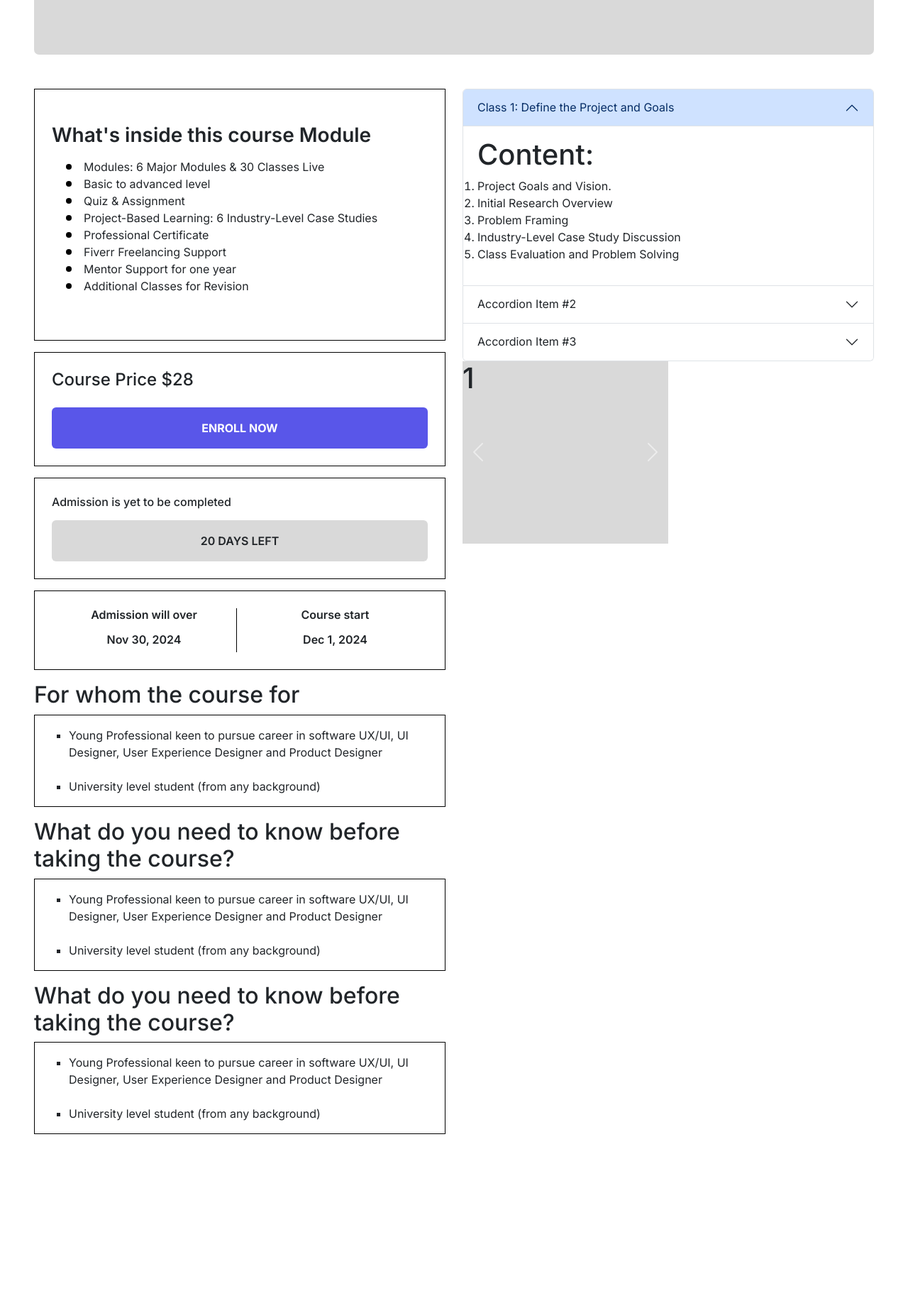
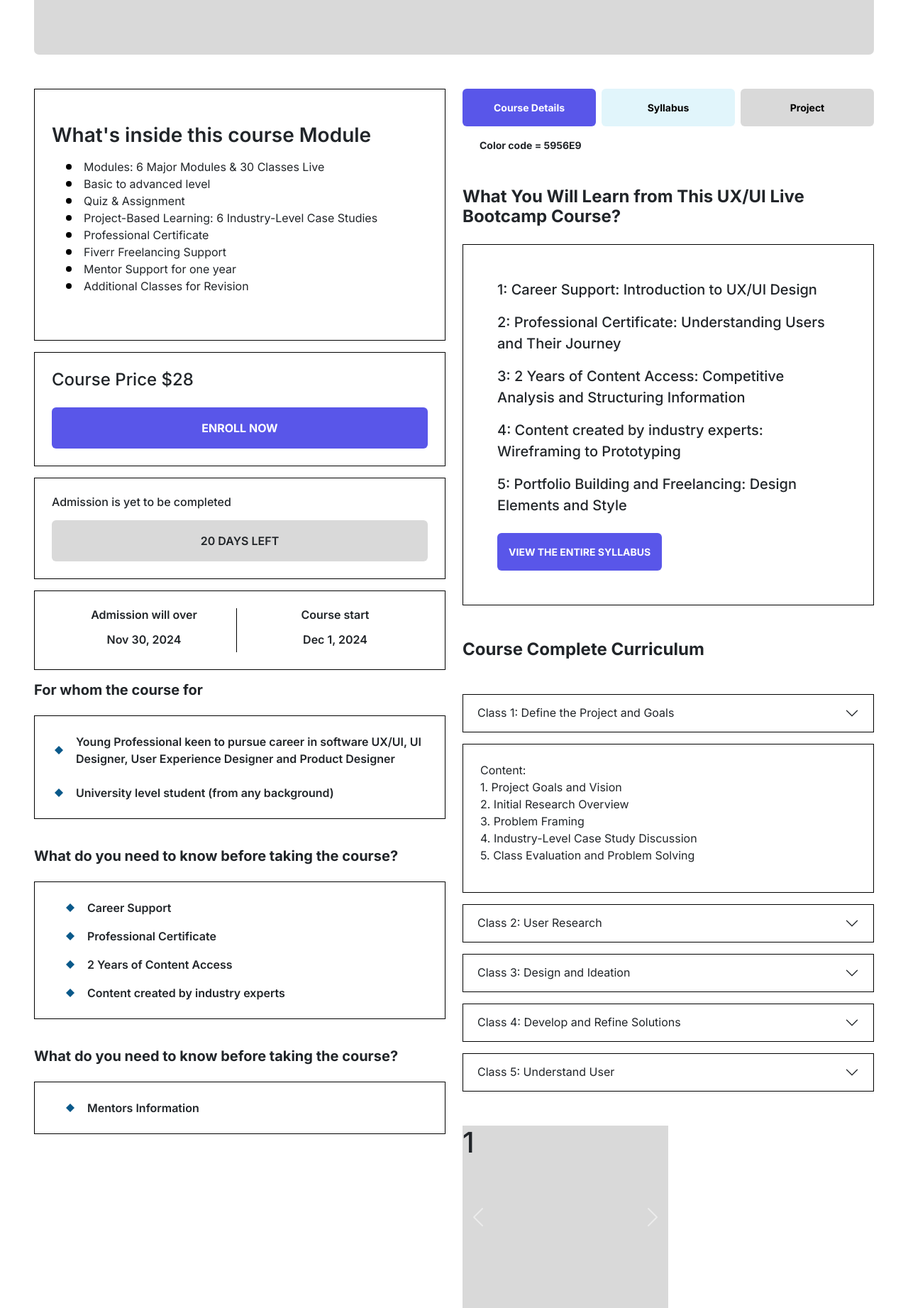
Before and after one commit to Shahriar-Samir/Nebulae-Soft-Frontend-Bootstrap, a website: page index.html in a window 1280 px wide. Shown: the part 680-2523 px from the top of the page at 71% size. Before the commit the page ends 2278 px from the top, so only its background shows below. Drawn offline with nearby package versions, Linux system fonts and the light colour scheme.

Commit message:
add: accordians

```diff
--- a/index.html
+++ b/index.html
@@ -16,7 +16,7 @@
     </div>
 
     <!-- UX/UI Live Bootcamp course -->
-    <main class="mx-5 mt-5">
+    <main class="mx-3 mx-lg-5 mt-5">
         <div class="">
             <h1 class="fw-bold fs-2">UX/UI Live Bootcamp Course</h1>
             <p class="fs-4">Master UX/UI Design from Beginner to Pro: 30 Live Classes, Real-World Projects & Freelancing Success
@@ -27,10 +27,10 @@
     <img src="./svgs/svg.svg" class="w-100"/>
 
     <!-- details section -->
-    <section class="d-flex gap-4 mt-5">
+    <section class="d-flex flex-column flex-md-row gap-4 mt-5">
 
     <!-- Left sidebar -->
-    <aside class="w-50 d-flex flex-column gap-3">
+    <aside class="aside-1 d-flex flex-column gap-3">
 
         <!-- course module details -->
         <div class="p-4 py-5 border border-black">
@@ -70,84 +70,178 @@
                 <h6 class="mt-3 fw-semibold">Dec 1, 2024</h6>
             </div>
         </div>
+
         <div class="">
-                        <h2>For whom the course for</h2>
-                        <div class="border border-black p-3 ">
-                            <ul style="list-style-type: square;" class="m-0">
-                                <li>Young Professional keen to pursue career in software UX/UI,
+            <h2 class="fs-5 fw-bold">For whom the course for</h2>
+                        <div class="border border-black px-2 py-4 mt-4">
+                            <ul  class="m-0 custom-bullets1">
+                                <li class="fw-semibold">Young Professional keen to pursue career in software UX/UI,
                                     UI Designer, User Experience Designer and Product Designer</li>
-                                <li class="mt-4">University level student (from any background)</li>
+                                <li class="mt-4 fw-semibold">University level student (from any background)</li>
                             </ul>
                         </div>
                     </div>
-                    <div class="">
-                        <h2>What do you need to know before taking the course?</h2>
-                        <div class="border border-black p-3 ">
-                            <ul style="list-style-type: square;" class="m-0">
-                                <li>Young Professional keen to pursue career in software UX/UI,
-                                    UI Designer, User Experience Designer and Product Designer</li>
-                                <li class="mt-4">University level student (from any background)</li>
+                    <div class="mt-4">
+                        <h2 class="fs-5 fw-bold">What do you need to know before taking the course?</h2>
+                        <div class="border border-black p-4 mt-4">
+                            <ul  class="m-0 custom-bullets1">
+                                <li class="fw-semibold">Career Support</li>
+                                <li class="mt-3 fw-semibold">Professional Certificate</li>
+                                <li class="mt-3 fw-semibold">2 Years of Content Access</li>
+                                <li class="mt-3 fw-semibold">Content created by industry experts</li>
                             </ul>
                         </div>
                     </div>
-                    <div class="">
-                        <h2>What do you need to know before taking the course?</h2>
-                        <div class="border border-black p-3 ">
-                            <ul style="list-style-type: square;" class="m-0">
-                                <li>Young Professional keen to pursue career in software UX/UI,
-                                    UI Designer, User Experience Designer and Product Designer</li>
-                                <li class="mt-4">University level student (from any background)</li>
+                    <div class="mt-4">
+                        <h2 class="fs-5 fw-bold">What do you need to know before taking the course?</h2>
+                        <div class="border border-black p-4 mt-4 ">
+                            <ul  class="m-0 custom-bullets1">
+                                <li class="fw-semibold">Mentors Information</li>
                             </ul>
                         </div>
                     </div>
                 </aside>
-                <aside class="w-50">
-                    <div class="accordion" id="accordionExample">
-                        <div class="accordion-item">
+
+
+                <!-- right sidebar -->
+                <aside class="aside-2">
+
+                  <!-- buttons -->
+                    <div>
+                      <div class="d-flex gap-2">
+                        <button style="background-color: #5956e9; font-size: 14px;" class=" fw-bold w-100 text-white border-0 btn  fw-medium p-3">Course Details</button>
+                        <button style="background-color: #e1f5fb; font-size: 14px;" class=" fw-bold w-100 text-black border-0 btn  fw-medium p-3">Syllabus</button>
+                        <button style="background-color: #d9d9d9; font-size: 14px;" class=" fw-bold w-100 text-black border-0 btn  fw-medium p-3">Project</button>
+                    </div>
+                    <p class="ms-4 mt-3 fw-bold" style="font-size: 14px;">Color code = 5956E9</p>
+                    </div>
+
+                    <!-- What you will learn section -->
+                    <div class="mt-5">
+                      <h1 class="fs-4 fw-bold">What You Will Learn from This UX/UI Live Bootcamp Course?</h1>
+                      <div class="border border-black p-5 mt-4 fs-5">
+                          <ol  class="m-0 ps-0  list-unstyled">
+                            <li class="fw-medium">1: Career Support: Introduction to UX/UI Design</li>
+                            <li class="mt-3 fw-medium">2: Professional Certificate: Understanding Users and Their Journey</li>
+                            <li class="mt-3 fw-medium">3: 2 Years of Content Access: Competitive Analysis and Structuring Information</li>
+                            <li class="mt-3 fw-medium">4: Content created by industry experts: Wireframing to Prototyping</li>
+                            <li class="mt-3 fw-medium">5: Portfolio Building and Freelancing: Design Elements and Style</li>
+                          </ol>
+                          <button style="background-color: #5956e9; font-size: 14px;" class=" fw-bold text-white border-0 btn  fw-medium p-3 mt-4">VIEW THE ENTIRE SYLLABUS</button>
+                      </div>
+                  </div>
+                    <!-- Classes dropdowns / accordions -->
+                     <h2 class="my-5 fw-bold fs-4">Course Complete Curriculum</h2>
+                    <div class="accordion d-flex flex-column gap-3" id="accordionExample">
+                        <!-- Class 1: Define the Project and Goals -->
+<div class="accordion-item border-0">
   <h2 class="accordion-header">
-                            <button class="accordion-button" type="button" data-bs-toggle="collapse" data-bs-target="#collapseOne" aria-expanded="true" aria-controls="collapseOne">
+    <button class="accordion-button bg-white border border-black rounded-0 collapsed" type="button" data-bs-toggle="collapse" data-bs-target="#collapseOne" aria-expanded="true" aria-controls="collapseOne">
       Class 1: Define the Project and Goals
     </button>
   </h2>
-                          <div id="collapseOne" class="accordion-collapse collapse show" data-bs-parent="#accordionExample">
-                            <ol class="accordion-body">
-                               <h1>Content: </h1>
-                               <li>Project Goals and Vision.</li>
-                               <li>Initial Research Overview</li>
-                               <li>Problem Framing</li>
-                               <li>Industry-Level Case Study Discussion</li>
-                               <li>Class Evaluation and Problem Solving</li>
+  <div id="collapseOne" class="accordion-collapse collapse show border border-black mt-3" data-bs-parent="#accordionExample">
+    <div class="accordion p-4">
+      <ol class="list-unstyled">
+        <li class="fs-6">Content:</li>
+        <li>1. Project Goals and Vision</li>
+        <li>2. Initial Research Overview</li>
+        <li>3. Problem Framing</li>
+        <li>4. Industry-Level Case Study Discussion</li>
+        <li>5. Class Evaluation and Problem Solving</li>
       </ol>
-                          </div>
-                        </div>
-                        <div class="accordion-item">
-                          <h2 class="accordion-header">
-                            <button class="accordion-button collapsed" type="button" data-bs-toggle="collapse" data-bs-target="#collapseTwo" aria-expanded="false" aria-controls="collapseTwo">
-                              Accordion Item #2
-                            </button>
-                          </h2>
-                          <div id="collapseTwo" class="accordion-collapse collapse" data-bs-parent="#accordionExample">
-                            <div class="accordion-body">
-                              <strong>This is the second item's accordion body.</strong> It is hidden by default, until the collapse plugin adds the appropriate classes that we use to style each element. These classes control the overall appearance, as well as the showing and hiding via CSS transitions. You can modify any of this with custom CSS or overriding our default variables. It's also worth noting that just about any HTML can go within the <code>.accordion-body</code>, though the transition does limit overflow.
-                            </div>
-                          </div>
-                        </div>
-                        <div class="accordion-item">
-                          <h2 class="accordion-header">
-                            <button class="accordion-button collapsed" type="button" data-bs-toggle="collapse" data-bs-target="#collapseThree" aria-expanded="false" aria-controls="collapseThree">
-                              Accordion Item #3
-                            </button>
-                          </h2>
-                          <div id="collapseThree" class="accordion-collapse collapse" data-bs-parent="#accordionExample">
-                            <div class="accordion-body">
-                              <strong>This is the third item's accordion body.</strong> It is hidden by default, until the collapse plugin adds the appropriate classes that we use to style each element. These classes control the overall appearance, as well as the showing and hiding via CSS transitions. You can modify any of this with custom CSS or overriding our default variables. It's also worth noting that just about any HTML can go within the <code>.accordion-body</code>, though the transition does limit overflow.
-                            </div>
     </div>
   </div>
 </div>
 
+<!-- Class 2: User Research -->
+<div class="accordion-item border-0">
+  <h2 class="accordion-header">
+    <button class="accordion-button bg-white border border-black rounded-0 collapsed" type="button" data-bs-toggle="collapse" data-bs-target="#collapseTwo" aria-expanded="false" aria-controls="collapseTwo">
+      Class 2: User Research
+    </button>
+  </h2>
+  <div id="collapseTwo" class="accordion-collapse collapse border border-black mt-3" data-bs-parent="#accordionExample">
+    <div class="accordion p-4">
+      <ol class="list-unstyled">
+        <li class="fs-6">Content:</li>
+        <li>1. Importance of User Research</li>
+        <li>2. Types of User Research Methods</li>
+        <li>3. User Personas and Empathy Mapping</li>
+        <li>4. Conducting User Interviews</li>
+        <li>5. Synthesizing Research Findings</li>
+      </ol>
+    </div>
+  </div>
+</div>
+
+<!-- Class 3: Design and Ideation -->
+<div class="accordion-item border-0">
+  <h2 class="accordion-header">
+    <button class="accordion-button bg-white border border-black rounded-0 collapsed" type="button" data-bs-toggle="collapse" data-bs-target="#collapseThree" aria-expanded="false" aria-controls="collapseThree">
+      Class 3: Design and Ideation
+    </button>
+  </h2>
+  <div id="collapseThree" class="accordion-collapse collapse border border-black mt-3" data-bs-parent="#accordionExample">
+    <div class="accordion p-4">
+      <ol class="list-unstyled">
+        <li class="fs-6">Content:</li>
+        <li>1. Brainstorming and Ideation Techniques</li>
+        <li>2. Concept Development and Storyboarding</li>
+        <li>3. Design Thinking Process</li>
+        <li>4. Establishing Design Principles and Goals</li>
+        <li>5. Creating a Design Plan and Roadmap</li>
+      </ol>
+    </div>
+  </div>
+</div>
+
+<!-- Class 4: Develop and Refine Solutions -->
+<div class="accordion-item border-0">
+  <h2 class="accordion-header">
+    <button class="accordion-button bg-white border border-black rounded-0 collapsed" type="button" data-bs-toggle="collapse" data-bs-target="#collapseFour" aria-expanded="false" aria-controls="collapseFour">
+      Class 4: Develop and Refine Solutions
+    </button>
+  </h2>
+  <div id="collapseFour" class="accordion-collapse collapse border border-black mt-3" data-bs-parent="#accordionExample">
+    <div class="accordion p-4">
+      <ol class="list-unstyled">
+        <li class="fs-6">Content:</li>
+        <li>1. Iteration in the Design Process</li>
+        <li>2. User-Centered Testing and Feedback</li>
+        <li>3. Refinement Techniques</li>
+        <li>4. Balancing Aesthetics and Functionality</li>
+        <li>5. Documenting and Implementing Revisions</li>
+      </ol>
+    </div>
+  </div>
+</div>
+
+<!-- Class 5: Understand User -->
+<div class="accordion-item border-0">
+  <h2 class="accordion-header">
+    <button class="accordion-button bg-white border border-black rounded-0 collapsed" type="button" data-bs-toggle="collapse" data-bs-target="#collapseFive" aria-expanded="false" aria-controls="collapseFive">
+      Class 5: Understand User
+    </button>
+  </h2>
+  <div id="collapseFive" class="accordion-collapse collapse border border-black mt-3" data-bs-parent="#accordionExample">
+    <div class="accordion p-4">
+      <ol class="list-unstyled">
+        <li class="fs-6">Content:</li>
+        <li>1. Creating and Utilizing User Personas</li>
+        <li>2. Identifying User Requirements</li>
+        <li>3. Behavioral Patterns and Motivation Analysis</li>
+        <li>4. Empathy Mapping for Deeper Insights</li>
+        <li>5. Aligning Product Goals with User Needs</li>
+      </ol>
+    </div>
+  </div>
+</div>
+
+                      </div>
+
                       <!-- carousel slider -->
-                      <div id="carouselExample" class="carousel slide w-50 ">
+                      <div id="carouselExample" class="carousel slide w-50  mt-5">
                         <div class="carousel-inner">
                           <div class="carousel-item active ">
                             <h1 class="position-absolute">1</h1>
--- a/style.css
+++ b/style.css
@@ -7,23 +7,66 @@ body{
 }
 
 ul.custom-bullets {
-    list-style-type: none; /* Remove default bullets */
-    padding-left: 20px; /* Add space for custom bullet */
+    list-style-type: none;
+    padding-left: 20px;
   }
 
-  ul.custom-bullets li {
+ul.custom-bullets li {
     position: relative;
-    padding-left: 25px; /* Add space to accommodate the larger bullet */
+    padding-left: 25px;
   }
 
-  ul.custom-bullets li::before {
+ul.custom-bullets li::before {
     content: '';
     position: absolute;
     left: 0;
     top: 50%;
     transform: translateY(-50%);
-    width: 8px; /* Bullet size */
-    height: 8px; /* Bullet size */
-    border-radius: 50%; /* Circle shape */
-    background-color: black; /* Bullet color */
+    width: 8px;
+    height: 8px;
+    border-radius: 50%;
+    background-color: black;
   }
+
+ul.custom-bullets1 {
+    list-style-type: none;
+    padding-left: 20px;
+  }
+
+ul.custom-bullets1 li {
+  position: relative;
+    padding-left: 30px;
+  }
+
+
+ul.custom-bullets1 li::before {
+    content: '';
+    position: absolute;
+    left: 0;
+    top: 50%;
+    transform: translateY(-50%);
+    background-image: url('./svgs/bulletpoint.svg');
+    background-size: 12px 12px;
+    background-repeat: no-repeat;
+    width: 12px;
+    height: 12px;
+  }
+
+
+/* sidebars */
+
+.aside-1{
+  width: 50%;
+}
+.aside-2{
+  width: 50%;
+}
+
+@media (max-width:768px) {
+  .aside-1{
+    width: 100%;
+  }
+  .aside-2{
+    width: 100%;
+  }
+}
```
Also changed, not shown: svgs/bulletpoint.svg (added). Lines whose indentation alone changed are shown as unchanged.
